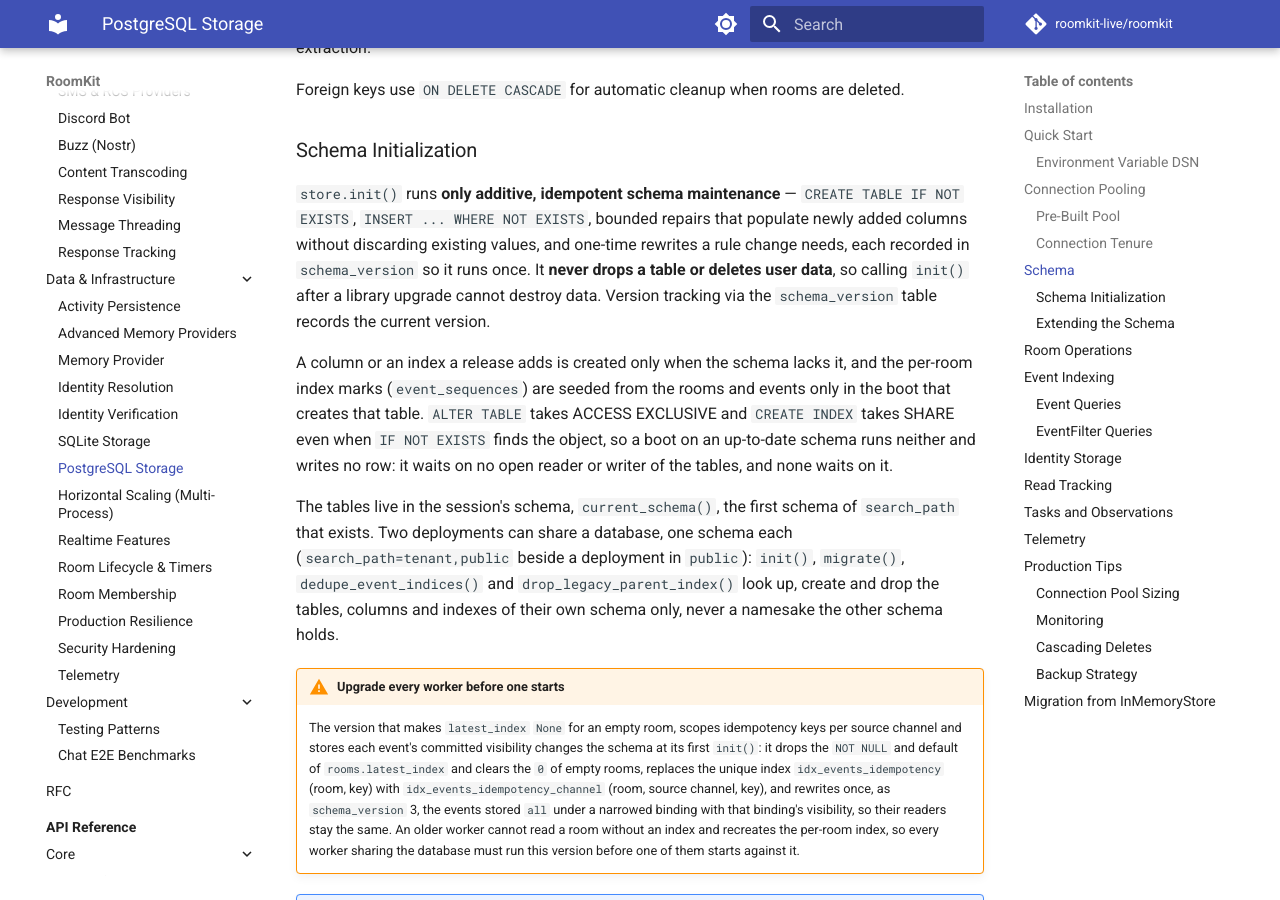
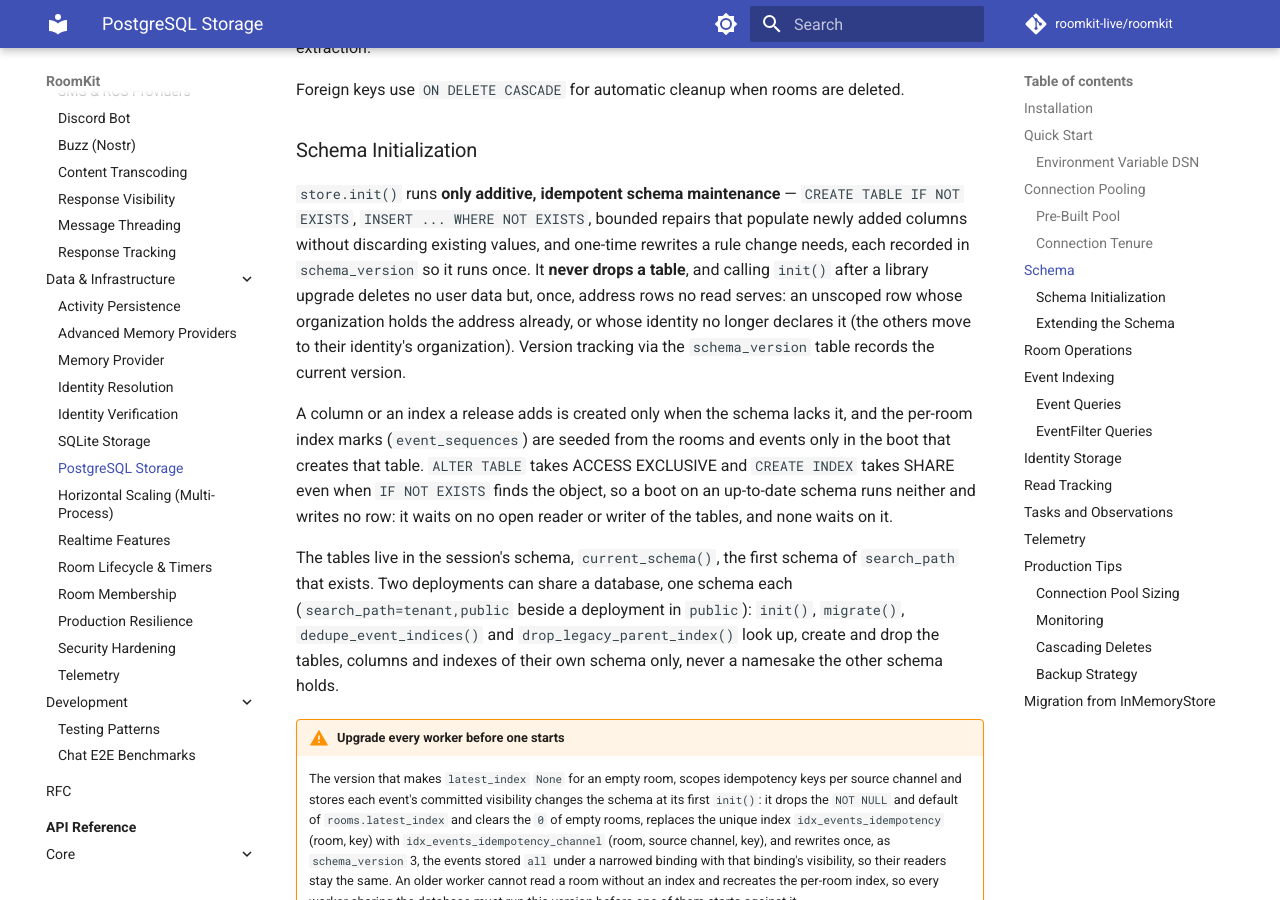
Before and after one commit to roomkit-live/roomkit-docs, an MkDocs documentation site: the page built from docs/guides/postgres-store.md, in a window 1280 px wide and 900 px high, scrolled down 3796 px. Built offline with MkDocs 1.6.1 and Material for MkDocs 9.7.7, drawn with Linux system fonts in a browser that asks for light colours; comment, search, counter and statistics services are not loaded.

Commit message:
docs(postgres): init's one deletion of rows
A one-time rewrite removes address rows no read serves: an unscoped row whose
organization holds the address already, or whose identity no longer declares it
(RMK-1336).

```diff
--- a/docs/guides/postgres-store.md
+++ b/docs/guides/postgres-store.md
@@ -130,7 +130,7 @@ Foreign keys use `ON DELETE CASCADE` for automatic cleanup when rooms are delete
 
 ### Schema Initialization
 
-`store.init()` runs **only additive, idempotent schema maintenance** — `CREATE TABLE IF NOT EXISTS`, `INSERT ... WHERE NOT EXISTS`, bounded repairs that populate newly added columns without discarding existing values, and one-time rewrites a rule change needs, each recorded in `schema_version` so it runs once. It **never drops a table or deletes user data**, so calling `init()` after a library upgrade cannot destroy data. Version tracking via the `schema_version` table records the current version.
+`store.init()` runs **only additive, idempotent schema maintenance** — `CREATE TABLE IF NOT EXISTS`, `INSERT ... WHERE NOT EXISTS`, bounded repairs that populate newly added columns without discarding existing values, and one-time rewrites a rule change needs, each recorded in `schema_version` so it runs once. It **never drops a table**, and calling `init()` after a library upgrade deletes no user data but, once, address rows no read serves: an unscoped row whose organization holds the address already, or whose identity no longer declares it (the others move to their identity's organization). Version tracking via the `schema_version` table records the current version.
 
 A column or an index a release adds is created only when the schema lacks it, and the per-room index marks (`event_sequences`) are seeded from the rooms and events only in the boot that creates that table. `ALTER TABLE` takes ACCESS EXCLUSIVE and `CREATE INDEX` takes SHARE even when `IF NOT EXISTS` finds the object, so a boot on an up-to-date schema runs neither and writes no row: it waits on no open reader or writer of the tables, and none waits on it.
 
```
